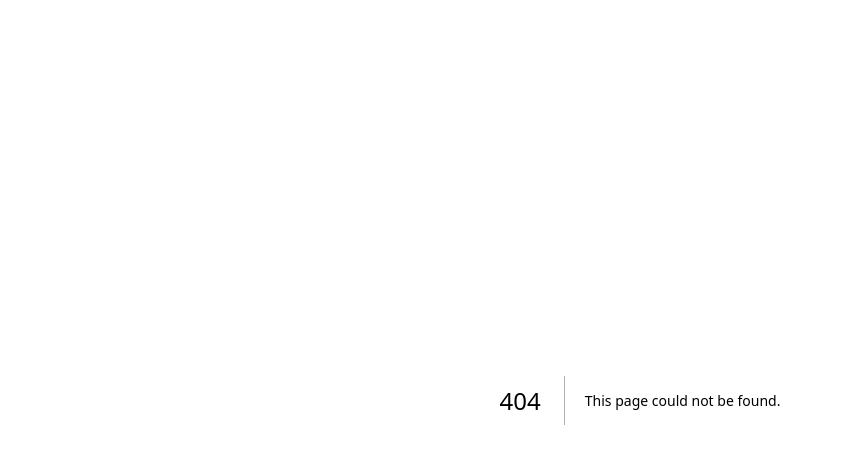
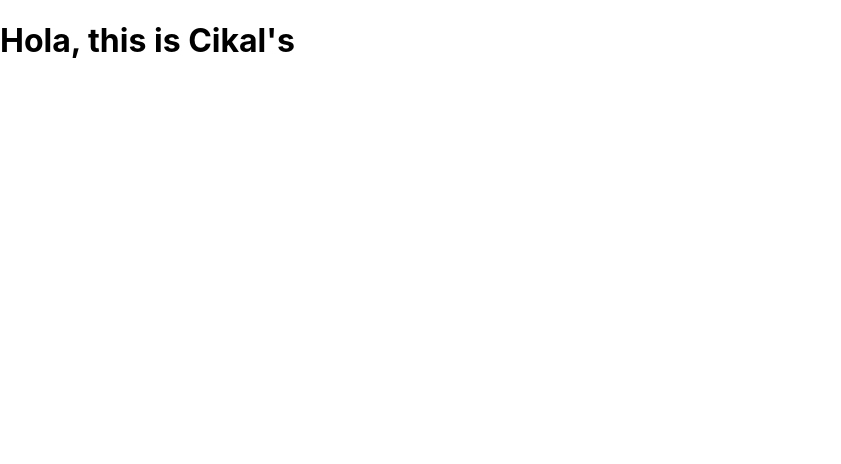
Before and after one commit to fahmialfareza/km3-fe-collabs, a Next.js app: page /cikal in a window 1280 px wide. Before the commit this address had no page. Shown: the top 464 px of the page, without its empty margins (0-841 px from the left). Built offline with nearby package versions, Linux system fonts and the light colour scheme.

Commit message:
add cikal's page

```diff
--- /dev/null
+++ b/pages/cikal.js
@@ -0,0 +1,7 @@
+import React from 'react';
+
+function Cikal() {
+  return <h1>Hola, this is Cikal's</h1>;
+}
+
+export default Cikal;
```
